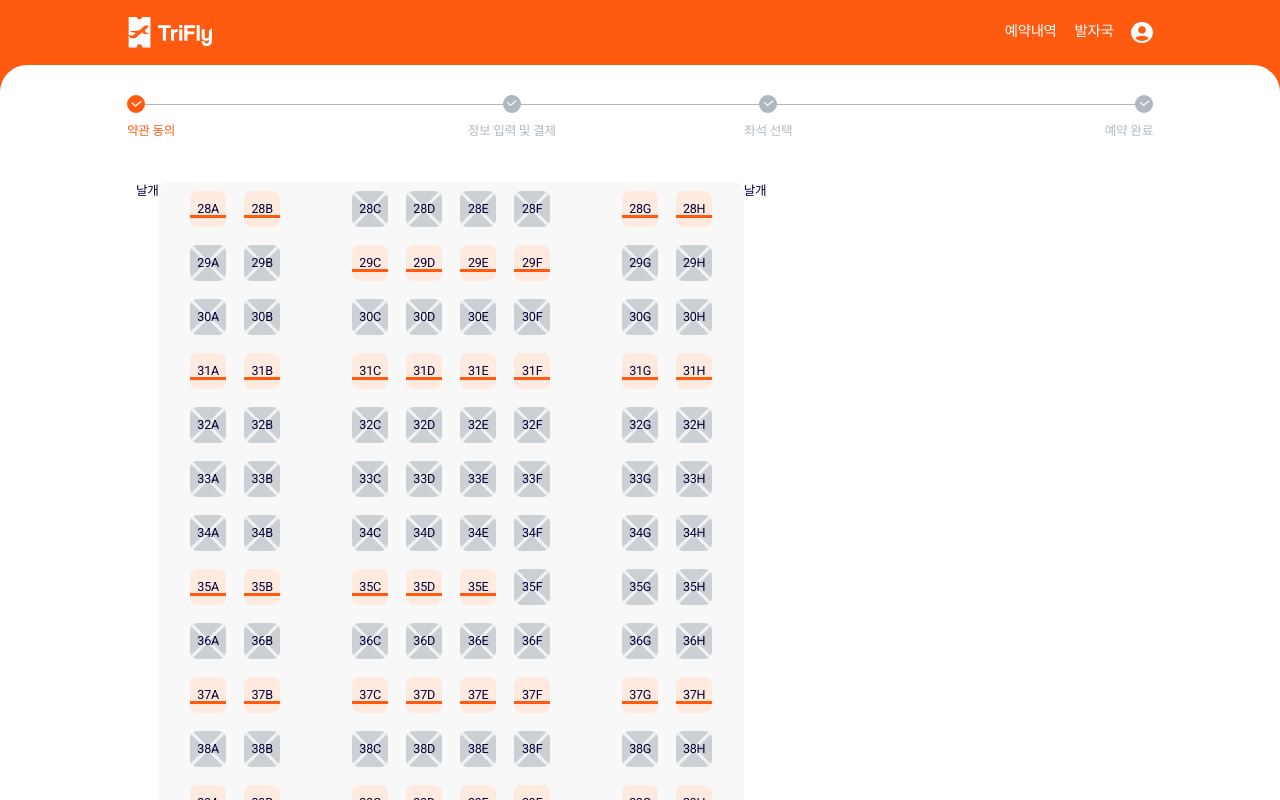
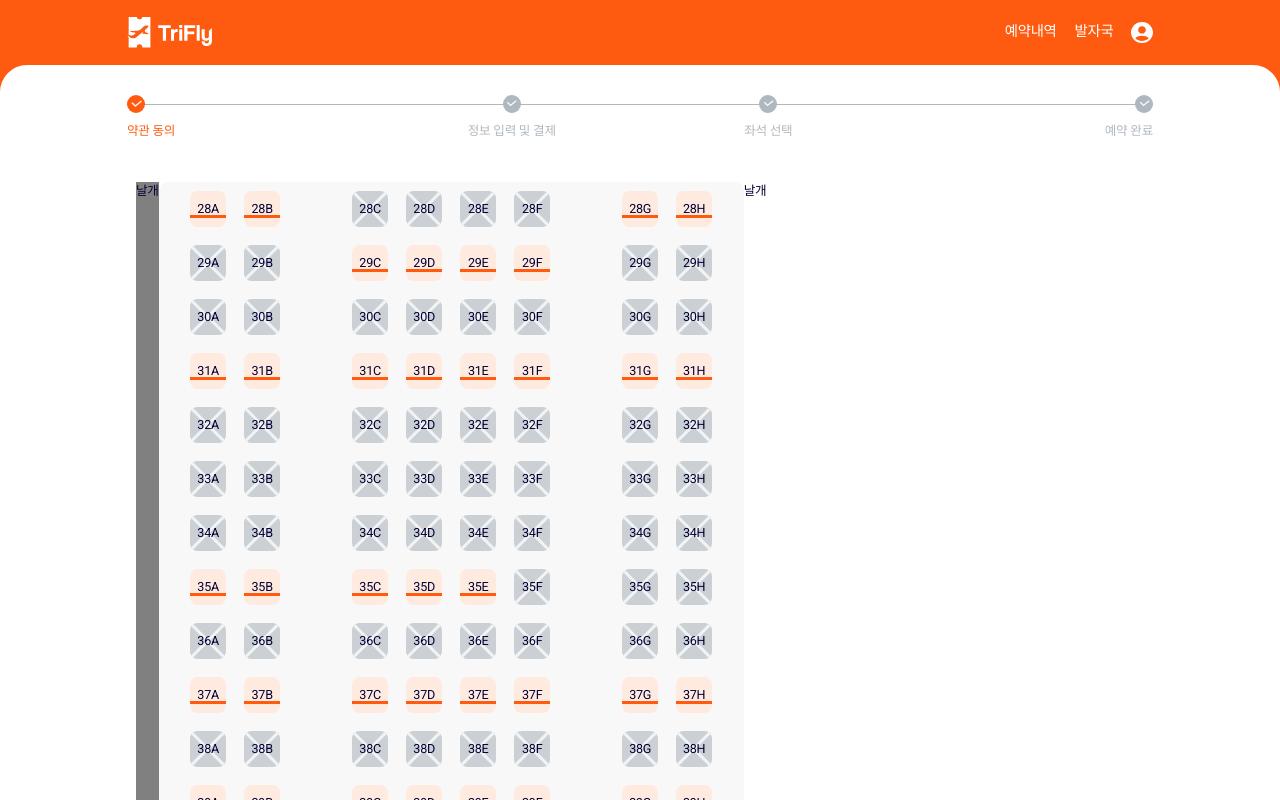
Before and after one commit to FRONTENDSCHOOLPLUS2/trifly, a Next.js app: page /order/seat-map in a window 1280 px wide. Shown: the top 800 px of the page. Built offline with nearby package versions, Linux system fonts and the light colour scheme; no server answers; what recoil-persist would draw is missing.

Commit message:
💄 style: seat-map wing style 진행중

```diff
--- a/src/app/(primary)/order/seat-map/seat-map.scss
+++ b/src/app/(primary)/order/seat-map/seat-map.scss
@@ -1,6 +1,10 @@
 .seat-box {
   padding: 1rem;
   display: flex;
+
+  .left-icon {
+    background-color: gray;
+  }
 
   .section {
     padding: 1rem;
```
